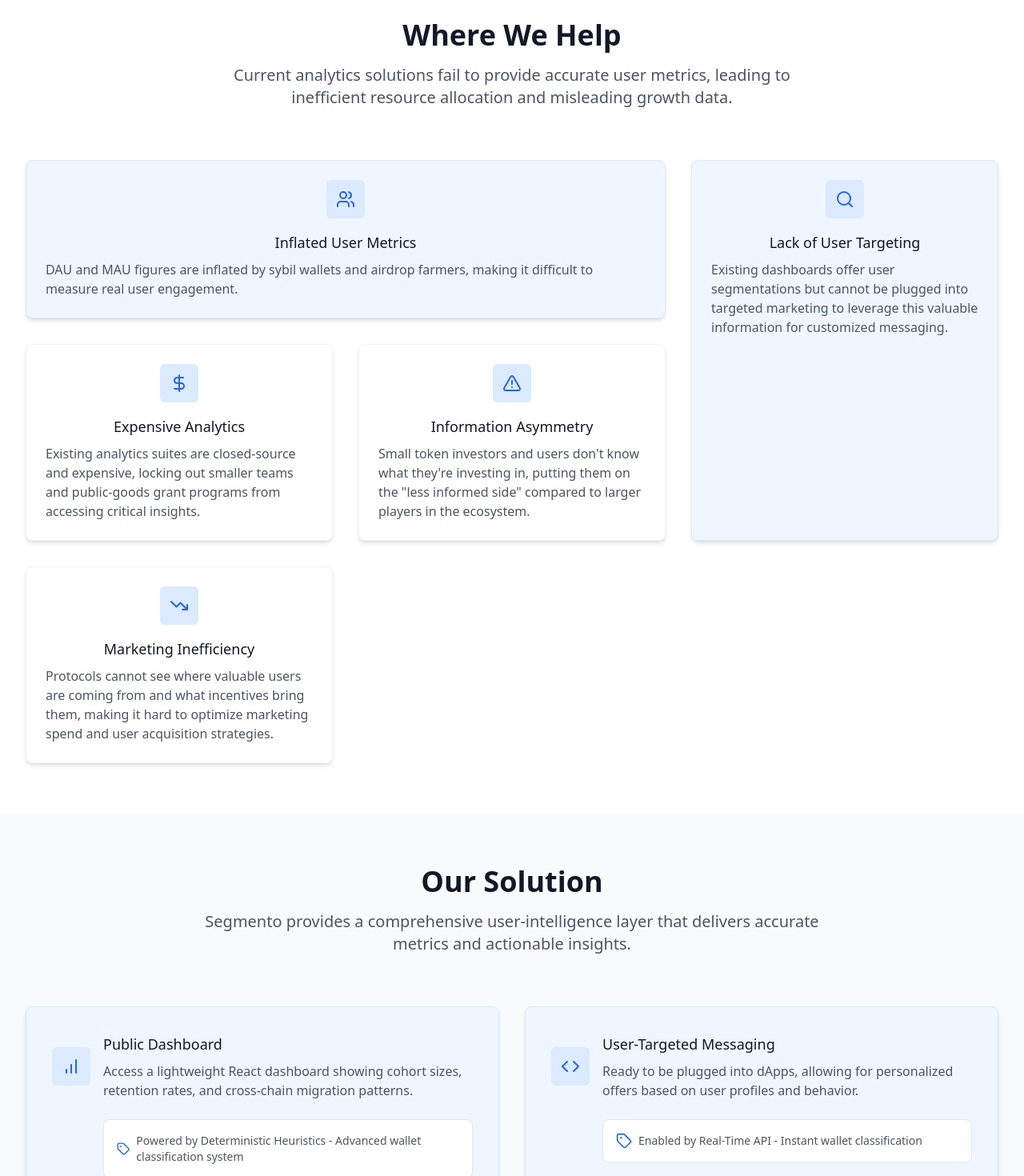
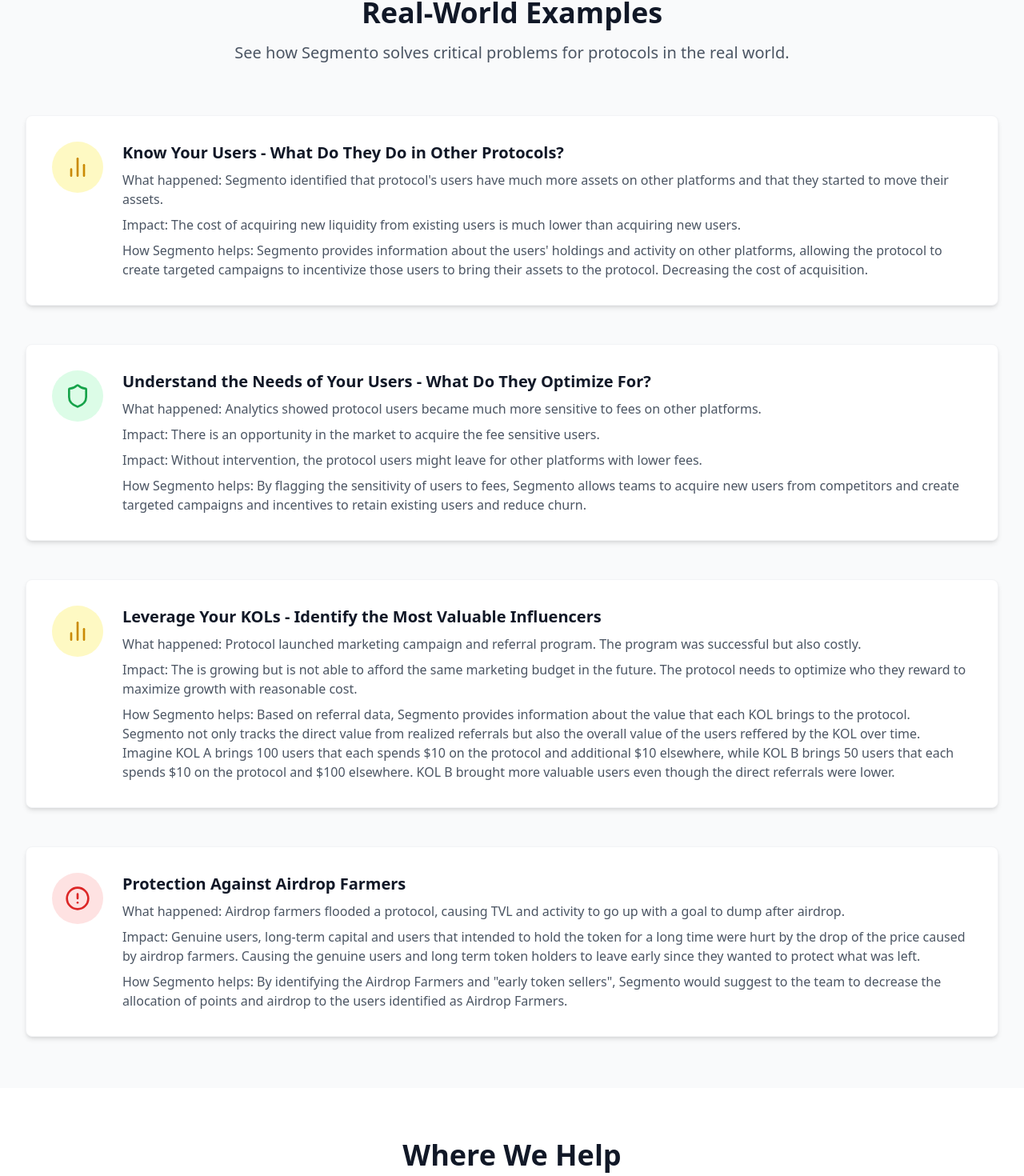
Before and after one commit to CarmineOptions/Segmento-Landing-Page, a React (Vite) app: page / in a window 1280 px wide. Shown: the part 728-2198 px from the top of the page at 80% size. Built offline with nearby package versions, Linux system fonts and the light colour scheme.

Commit message:
updated segmento page based on current feedback

```diff
--- a/package.json
+++ b/package.json
@@ -18,7 +18,7 @@
   },
   "devDependencies": {
     "@types/node": "^20.11.18",
-    "@types/react": "^18.3.1",
+    "@types/react": "^18.3.26",
     "@types/react-dom": "^18.3.1",
     "@typescript-eslint/eslint-plugin": "^5.54.0",
     "@typescript-eslint/parser": "^5.54.0",
--- a/src/App.tsx
+++ b/src/App.tsx
@@ -13,10 +13,10 @@
       <Navbar />
       <main className="flex-grow">
         <HeroSection />
+        <ExamplesSection />
         <WhereWeHelpSection />
         <SolutionSection />
         <HowWeHelpSection />
-        <ExamplesSection />
         <TeamSection />
         <CTASection />
       </main>
--- a/src/components/ExamplesSection.tsx
+++ b/src/components/ExamplesSection.tsx
@@ -13,6 +13,97 @@
           </p>
         </div>
         <div className="space-y-12">
+
+          <div className="bg-white p-8 rounded-lg shadow-md border border-gray-100">
+            <div className="flex flex-col md:flex-row">
+              <div className="flex-shrink-0 flex items-center justify-center h-16 w-16 rounded-full bg-yellow-100 text-yellow-600 mb-6 md:mb-0 md:mr-6">
+                <BarChart2Icon className="h-8 w-8" />
+              </div>
+              <div>
+                <h3 className="text-xl font-bold text-gray-900">
+                  Know Your Users - What Do They Do in Other Protocols?
+                </h3>
+                <p className="mt-2 text-gray-600">
+                  <span className="font-medium">What happened:</span> Segmento identified
+                  that protocol's users have much more assets on other platforms and that they
+                  started to move their assets.
+                </p>
+                <p className="mt-2 text-gray-600">
+                  <span className="font-medium">Impact:</span> The cost of acquiring new liquidity
+                  from existing users is much lower than acquiring new users.
+                </p>
+                <p className="mt-2 text-gray-600">
+                  <span className="font-medium">How Segmento helps:</span> Segmento provides
+                  information about the users' holdings and activity on other platforms,
+                  allowing the protocol to create targeted campaigns to incentivize those users
+                  to bring their assets to the protocol. Decreasing the cost of acquisition.
+                </p>
+              </div>
+            </div>
+          </div>
+
+          <div className="bg-white p-8 rounded-lg shadow-md border border-gray-100">
+            <div className="flex flex-col md:flex-row">
+              <div className="flex-shrink-0 flex items-center justify-center h-16 w-16 rounded-full bg-green-100 text-green-600 mb-6 md:mb-0 md:mr-6">
+                <ShieldIcon className="h-8 w-8" />
+              </div>
+              <div>
+                <h3 className="text-xl font-bold text-gray-900">
+                  Understand the Needs of Your Users - What Do They Optimize For?
+                </h3>
+                <p className="mt-2 text-gray-600">
+                  <span className="font-medium">What happened:</span> Analytics
+                  showed protocol users became much more sensitive to fees on other platforms.
+                </p>
+                <p className="mt-2 text-gray-600">
+                  <span className="font-medium">Impact:</span> There is an opportunity
+                  in the market to acquire the fee sensitive users.
+                </p>
+                <p className="mt-2 text-gray-600">
+                  <span className="font-medium">Impact:</span> Without
+                  intervention, the protocol users might leave for other platforms with lower fees.
+                </p>
+                <p className="mt-2 text-gray-600">
+                  <span className="font-medium">How Segmento helps:</span> By
+                  flagging the sensitivity of users to fees, Segmento allows teams to
+                  acquire new users from competitors and create targeted campaigns and
+                  incentives to retain existing users and reduce churn.
+                </p>
+              </div>
+            </div>
+          </div>
+
+          <div className="bg-white p-8 rounded-lg shadow-md border border-gray-100">
+            <div className="flex flex-col md:flex-row">
+              <div className="flex-shrink-0 flex items-center justify-center h-16 w-16 rounded-full bg-yellow-100 text-yellow-600 mb-6 md:mb-0 md:mr-6">
+                <BarChart2Icon className="h-8 w-8" />
+              </div>
+              <div>
+                <h3 className="text-xl font-bold text-gray-900">
+                  Leverage Your KOLs - Identify the Most Valuable Influencers
+                </h3>
+                <p className="mt-2 text-gray-600">
+                  <span className="font-medium">What happened:</span> Protocol launched marketing
+                  campaign and referral program. The program was successful but also costly.
+                </p>
+                <p className="mt-2 text-gray-600">
+                  <span className="font-medium">Impact:</span> The is growing but is not able to
+                  afford the same marketing budget in the future. The protocol needs to optimize
+                  who they reward to maximize growth with reasonable cost.
+                </p>
+                <p className="mt-2 text-gray-600">
+                  <span className="font-medium">How Segmento helps:</span> Based on referral data,
+                  Segmento provides information about the value that each KOL brings to the protocol.
+                  Segmento not only tracks the direct value from realized referrals but also the
+                  overall value of the users reffered by the KOL over time. Imagine KOL A brings
+                  100 users that each spends $10 on the protocol and additional $10 elsewhere,
+                  while KOL B brings 50 users that each spends $10 on the protocol and $100 elsewhere.
+                  KOL B brought more valuable users even though the direct referrals were lower.
+                </p>
+              </div>
+            </div>
+          </div>
+
           <div className="bg-white p-8 rounded-lg shadow-md border border-gray-100">
             <div className="flex flex-col md:flex-row">
               <div className="flex-shrink-0 flex items-center justify-center h-16 w-16 rounded-full bg-red-100 text-red-600 mb-6 md:mb-0 md:mr-6">
@@ -20,84 +111,25 @@
               </div>
               <div>
                 <h3 className="text-xl font-bold text-gray-900">
-                  Airdrop Hunters Raid
+                  Protection Against Airdrop Farmers
                 </h3>
                 <p className="mt-2 text-gray-600">
                   <span className="font-medium">What happened:</span> Airdrop
-                  hunters flooded a protocol, causing TVL to spike sharply and
-                  then crash as they left, leaving the protocol with unstable
-                  liquidity.
+                  farmers flooded a protocol, causing TVL and activity to go up
+                  with a goal to dump after airdrop.
                 </p>
                 <p className="mt-2 text-gray-600">
-                  <span className="font-medium">Impact:</span> Genuine users and
-                  long-term capital were crowded out, making it hard to tell if
-                  growth was real. When hunters exited, the protocol faced a
-                  sudden drop in TVL.
+                  <span className="font-medium">Impact:</span> Genuine users,
+                  long-term capital and users that intended to hold the token for a long time
+                  were hurt by the drop of the price caused by airdrop farmers.
+                  Causing the genuine users and long term token holders to leave early
+                  since they wanted to protect what was left.
                 </p>
                 <p className="mt-2 text-gray-600">
                   <span className="font-medium">How Segmento helps:</span> By
-                  flagging spikes in the Airdrop Hunter segment early, Segmento
-                  would alert teams to pause incentives or adjust rewards,
-                  preventing a sharp TVL crash and ensuring incentives target
-                  real users.
-                </p>
-              </div>
-            </div>
-          </div>
-          <div className="bg-white p-8 rounded-lg shadow-md border border-gray-100">
-            <div className="flex flex-col md:flex-row">
-              <div className="flex-shrink-0 flex items-center justify-center h-16 w-16 rounded-full bg-green-100 text-green-600 mb-6 md:mb-0 md:mr-6">
-                <ShieldIcon className="h-8 w-8" />
-              </div>
-              <div>
-                <h3 className="text-xl font-bold text-gray-900">
-                  Prevented Airdrop Hunters Raid
-                </h3>
-                <p className="mt-2 text-gray-600">
-                  <span className="font-medium">What happened:</span> Analytics
-                  showed a sudden surge in Airdrop Hunter TVL, signaling most
-                  new capital was from short-term farmers (airdrop hunters and
-                  sybils).
-                </p>
-                <p className="mt-2 text-gray-600">
-                  <span className="font-medium">Impact:</span> Without
-                  intervention, these hunters would have withdrawn en masse
-                  after claiming rewards, causing a sharp TVL collapse.
-                </p>
-                <p className="mt-2 text-gray-600">
-                  <span className="font-medium">How Segmento helps:</span> By
-                  flagging the high concentration of Airdrop Hunters in real
-                  time, Segmento allowed the protocol to throttle or reallocate
-                  incentives thus keeping more stable users engaged and avoiding
-                  a major TVL drop.
-                </p>
-              </div>
-            </div>
-          </div>
-          <div className="bg-white p-8 rounded-lg shadow-md border border-gray-100">
-            <div className="flex flex-col md:flex-row">
-              <div className="flex-shrink-0 flex items-center justify-center h-16 w-16 rounded-full bg-yellow-100 text-yellow-600 mb-6 md:mb-0 md:mr-6">
-                <BarChart2Icon className="h-8 w-8" />
-              </div>
-              <div>
-                <h3 className="text-xl font-bold text-gray-900">
-                  Concentration Risk Example
-                </h3>
-                <p className="mt-2 text-gray-600">
-                  <span className="font-medium">What happened:</span> A few
-                  large Whale wallets account for the majority of TVL, making
-                  overall liquidity dependent on their actions.
-                </p>
-                <p className="mt-2 text-gray-600">
-                  <span className="font-medium">Impact:</span> If one or two
-                  whales withdraw funds, TVL can crash suddenly, masking real
-                  user engagement and putting the protocol at risk.
-                </p>
-                <p className="mt-2 text-gray-600">
-                  <span className="font-medium">How Segmento helps:</span> By
-                  flagging high concentration in Whale segments, Segmento allows
-                  teams to incentivize smaller users or broaden liquidity
-                  sources, reducing dependence on a handful of large holders.
+                  identifying the Airdrop Farmers and "early token sellers",
+                  Segmento would suggest to the team to decrease the allocation
+                  of points and airdrop to the users identified as Airdrop Farmers.
                 </p>
               </div>
             </div>
--- a/src/components/HowWeHelpSection.tsx
+++ b/src/components/HowWeHelpSection.tsx
@@ -33,11 +33,11 @@
           />
           <HowWeHelpItem
             title="Accurate Metrics"
-            text="Provides reliable metrics (Real DAU, Genuine users, Airdrop Hunters, Sybils, Whales) for foundations and protocol grants, enabling data-driven decision making."
+            text="Provides reliable metrics (Real DAU, Genuine users, Airdrop Hunters, Sybils, Whales) for foundations and protocols, enabling data-driven decision making."
           />
           <HowWeHelpItem
             title="Reduced Wastage"
-            text="Reduces incentive wastage by identifying sybil-driven growth early, allowing protocols to adjust strategies before resources are depleted."
+            text="Reduces incentive wastage by identifying not performing KOLs or sybil-driven growth early, allowing protocols to adjust strategies before resources are depleted."
           />
           <HowWeHelpItem
             title="Retention Insights"
--- a/src/components/SolutionSection.tsx
+++ b/src/components/SolutionSection.tsx
@@ -21,23 +21,12 @@
               </div>
               <div>
                 <h3 className="text-lg font-medium text-gray-900">
-                  Public Dashboard
+                  Public and Private Dashboards
                 </h3>
                 <p className="mt-2 text-gray-600">
-                  Access a lightweight React dashboard showing cohort sizes,
-                  retention rates, and cross-chain migration patterns.
+                  Access dashboard showing all the information about your users and KOLs.
+                  From cohort sizes, retention rates, value of users, to cross-chain migration patterns.
                 </p>
-              </div>
-            </div>
-            <div className="mt-4 pl-16">
-              <div className="bg-white p-4 rounded-lg border border-gray-200">
-                <div className="flex items-center">
-                  <TagIcon className="h-5 w-5 text-blue-600 mr-2" />
-                  <p className="text-sm text-gray-600">
-                    Powered by Deterministic Heuristics - Advanced wallet
-                    classification system
-                  </p>
-                </div>
               </div>
             </div>
           </div>
@@ -56,16 +45,6 @@
                 </p>
               </div>
             </div>
-            <div className="mt-4 pl-16">
-              <div className="bg-white p-4 rounded-lg border border-gray-200">
-                <div className="flex items-center">
-                  <TagIcon className="h-5 w-5 text-blue-600 mr-2" />
-                  <p className="text-sm text-gray-600">
-                    Enabled by Real-Time API - Instant wallet classification
-                  </p>
-                </div>
-              </div>
-            </div>
           </div>
         </div>
       </div>
--- a/src/components/TeamSection.tsx
+++ b/src/components/TeamSection.tsx
@@ -34,7 +34,7 @@
             Our Team
           </h2>
           <p className="mt-4 text-xl text-gray-600 max-w-3xl mx-auto">
-            At Carmine, our team combines deep expertise in Data analysis and
+            At Segmento, our team combines deep expertise in Data analysis and
             modeling, DeFi and software development including on-chain behaviour
             mechanics.
           </p>
--- a/src/components/WhereWeHelpSection.tsx
+++ b/src/components/WhereWeHelpSection.tsx
@@ -26,11 +26,13 @@
               <UsersIcon className="h-6 w-6" />
             </div>
             <h3 className="text-lg font-medium text-gray-900 text-center">
-              Inflated User Metrics
+              Lack of User Targeting
             </h3>
             <p className="mt-2 text-gray-600">
-              DAU and MAU figures are inflated by sybil wallets and airdrop
-              farmers, making it difficult to measure real user engagement.
+              Existing dashboards offer per-protocol user segmentations completely overlooking
+              cross-protocol user behavior. They cannot be used
+              with targeted marketing to leverage this valuable information for
+              customized messaging.
             </p>
           </div>
           <div className="bg-blue-50 p-6 rounded-lg shadow-md border border-blue-100 lg:row-span-2">
@@ -38,12 +40,11 @@
               <SearchIcon className="h-6 w-6" />
             </div>
             <h3 className="text-lg font-medium text-gray-900 text-center">
-              Lack of User Targeting
+              Inflated User Metrics
             </h3>
             <p className="mt-2 text-gray-600">
-              Existing dashboards offer user segmentations but cannot be plugged
-              into targeted marketing to leverage this valuable information for
-              customized messaging.
+              DAU and MAU figures are inflated by sybil wallets and airdrop
+              farmers, making it difficult to measure real user engagement.
             </p>
           </div>
           {/* Regular Cards */}
@@ -52,12 +53,12 @@
               <DollarSignIcon className="h-6 w-6" />
             </div>
             <h3 className="text-lg font-medium text-gray-900 text-center">
-              Expensive Analytics
+              Marketing Inefficiency
             </h3>
             <p className="mt-2 text-gray-600">
-              Existing analytics suites are closed-source and expensive, locking
-              out smaller teams and public-goods grant programs from accessing
-              critical insights.
+              Protocols cannot see where valuable users are coming from and what
+              incentives bring them, making it hard to optimize marketing spend
+              and user acquisition strategies.
             </p>
           </div>
           <div className="bg-white p-6 rounded-lg shadow-md border border-gray-100">
@@ -68,7 +69,7 @@
               Information Asymmetry
             </h3>
             <p className="mt-2 text-gray-600">
-              Small token investors and users don't know what they're investing
+              Protocols, VCs, and users don't know what they're investing
               in, putting them on the "less informed side" compared to larger
               players in the ecosystem.
             </p>
@@ -78,12 +79,12 @@
               <TrendingDownIcon className="h-6 w-6" />
             </div>
             <h3 className="text-lg font-medium text-gray-900 text-center">
-              Marketing Inefficiency
+              Inflated Value of Influencers
             </h3>
             <p className="mt-2 text-gray-600">
-              Protocols cannot see where valuable users are coming from and what
-              incentives bring them, making it hard to optimize marketing spend
-              and user acquisition strategies.
+              Without accurate user behavior data, protocols struggle to
+              identify and leverage key opinion leaders (KOLs), leading to
+              inefficient marketing efforts and missed opportunities for growth.
             </p>
           </div>
         </div>
```
Also changed, not shown: src/components/HeroSection.tsx (+4 -4 lines).
